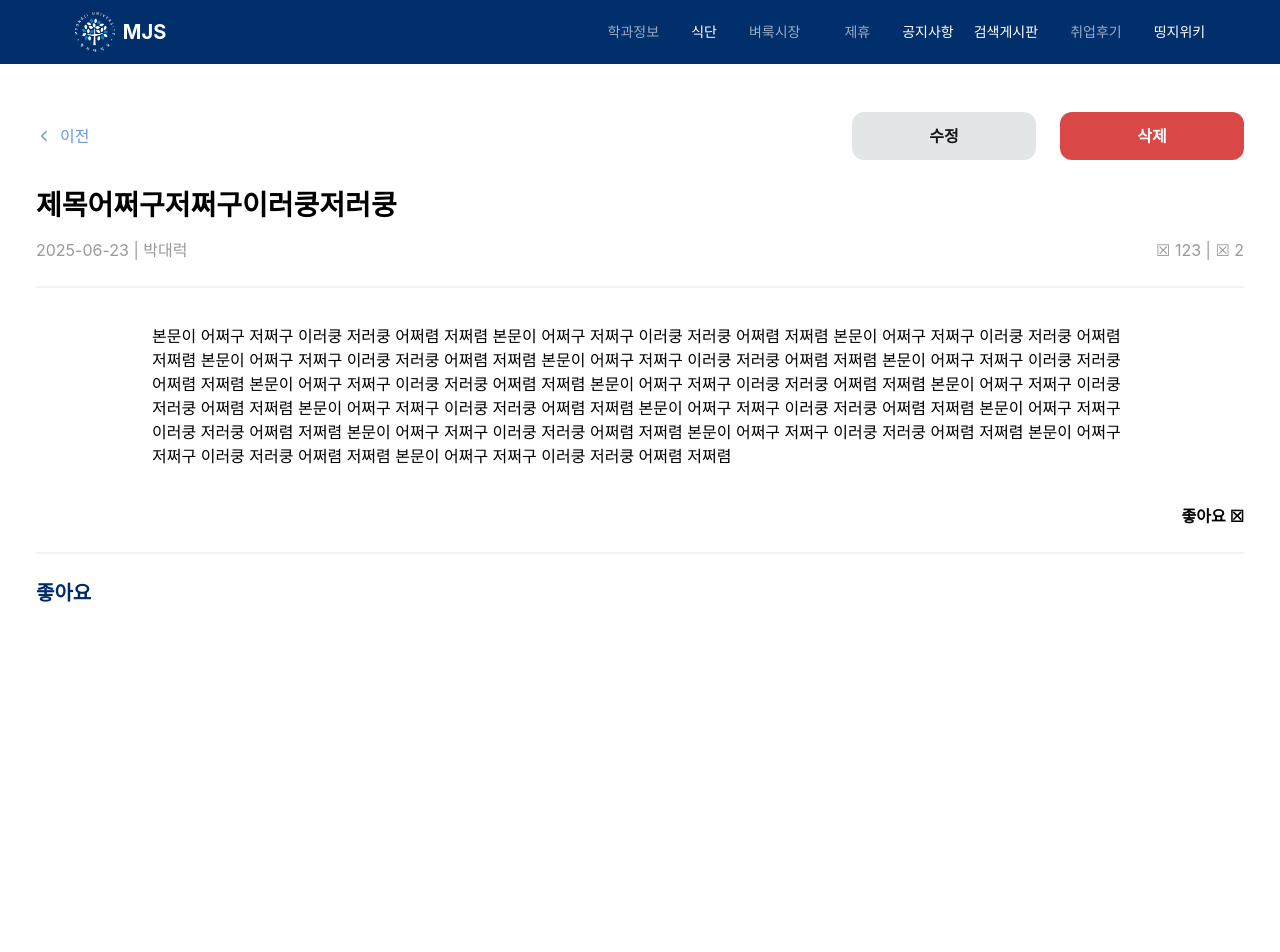
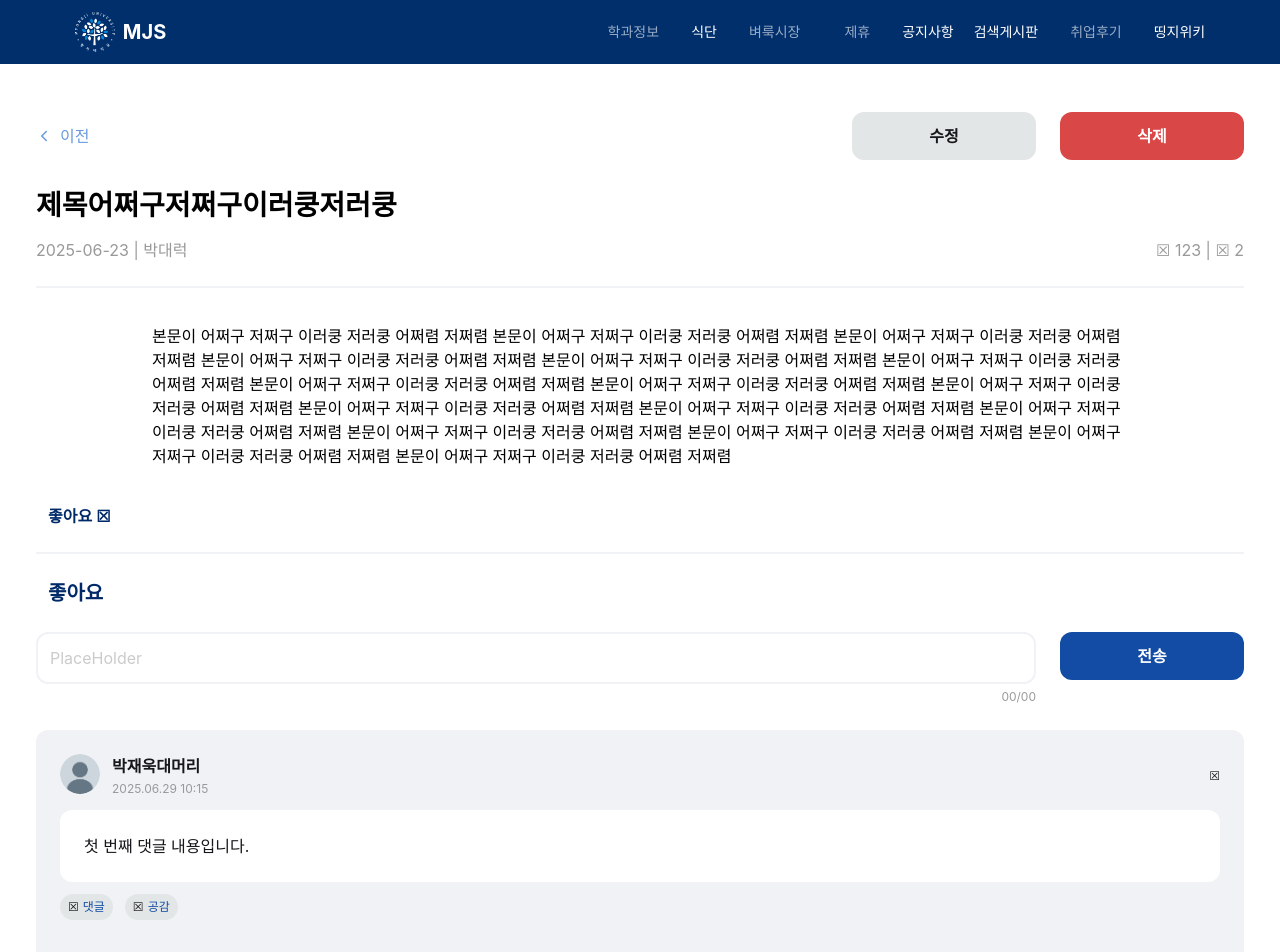
Before and after one commit to NOVA-MJU/MJS-FRONT, a React (Vite) app: page /board/1 in a window 1280 px wide. Shown: the top 952 px of the page. Before the commit the page ends 800 px from the top, so only its background shows below. Built offline with nearby package versions, Linux system fonts and the light colour scheme; no server answers; a web font is replaced by a local one.

Commit message:
<Feat> Comment 컴포넌트 추가

```diff
--- /dev/null
+++ b/src/components/organisms/Comment/index.tsx
@@ -0,0 +1,175 @@
+import { useEffect, useRef, useState } from 'react';
+import Avatar from '../../atoms/avatar/Avatar';
+import { Typography } from '../../atoms/Typography';
+
+interface CommentProps {
+  id: string;
+  authorName: string;
+  //   authorImage: string;
+  content: string;
+  //   likeCount: number;
+  createdAt: string;
+  //   liked: boolean;
+}
+
+export default function Comment({
+  id,
+  authorName,
+  //   authorImage,
+  content,
+  //   likeCount,
+  createdAt,
+  //   liked,
+}: CommentProps) {
+  const commentInputRef = useRef<HTMLInputElement>(null);
+  const commentInputCounterRef = useRef<HTMLParagraphElement>(null);
+  const [showReplyForm, setShowReplyForm] = useState(false);
+  const [menuOpen, setMenuOpen] = useState(false);
+
+  // 메뉴가 열린 상태에서 메뉴 영역 밖을 클릭 했을 때 메뉴가 close되도록
+  const containerRef = useRef<HTMLDivElement>(null);
+  useEffect(() => {
+    function onClickOutside(e: MouseEvent) {
+      if (containerRef.current && !containerRef.current.contains(e.target as Node)) {
+        setMenuOpen(false);
+      }
+    }
+    document.addEventListener('mousedown', onClickOutside);
+    return () => {
+      document.removeEventListener('mousedown', onClickOutside);
+    };
+  }, []);
+
+  return (
+    <div key={id} className='gap-3 flex flex-col' ref={containerRef}>
+      <div className='relative flex'>
+        <div className='flex-1 gap-3 flex'>
+          <Avatar size={40} />
+          <div className='flex flex-col gap-[2px]'>
+            <Typography variant='body02' className='text-black'>
+              {authorName}
+            </Typography>
+            <Typography variant='caption02' className='text-grey-40'>
+              {formatDate(createdAt)}
+            </Typography>
+          </div>
+        </div>
+        <button
+          className='flex items-center justify-center cursor-pointer'
+          onClick={() => setMenuOpen((prev) => !prev)}
+        >
+          <Typography variant='caption02' className='text-black'>
+            ☒
+          </Typography>
+        </button>
+        {menuOpen && (
+          <div className='absolute top-8 right-4 w-46 h-24 bg-white flex flex-col p-3 gap-3 border-2 border-grey-10 rounded-xl'>
+            <button className='cursor-pointer'>
+              <Typography variant='body03' className='text-black'>
+                수정
+              </Typography>
+            </button>
+            <hr className='border-1 border-grey-05' />
+            <button className='cursor-pointer'>
+              <Typography variant='body03' className='text-black'>
+                신고
+              </Typography>
+            </button>
+          </div>
+        )}
+      </div>
+      <div className='p-6 gap-3 bg-white rounded-xl'>
+        <Typography variant='body03' className='text-black'>
+          {content}
+        </Typography>
+      </div>
+      <div className='gap-3 flex'>
+        <button
+          className='rounded-[14px] gap-1 px-2 py-1 flex bg-grey-10 cursor-pointer'
+          onClick={() => setShowReplyForm((prev) => !prev)}
+        >
+          <Typography variant='caption02' className='text-black'>
+            ☒
+          </Typography>
+          <Typography variant='caption02' className='text-blue-35'>
+            댓글
+          </Typography>
+        </button>
+        <button className='rounded-[14px] gap-1 px-2 py-1 flex bg-grey-10 cursor-pointer'>
+          <Typography variant='caption02' className='text-black'>
+            ☒
+          </Typography>
+          <Typography variant='caption02' className='text-blue-35'>
+            공감
+          </Typography>
+        </button>
+      </div>
+
+      <div className='mt-3'></div>
+
+      {showReplyForm && (
+        <div className='mt-3 gap-6 flex'>
+          {/* height가 하드코딩 되어있음 */}
+          <hr className='w-0.5 h-18 bg-blue-10 rounded-[1px] border-0' />
+          <div className='flex-1 flex flex-col items-end gap-1'>
+            <input
+              className='w-full p-3 border-2 border-grey-05 rounded-xl bg-white placeholder-grey-20'
+              placeholder='PlaceHolder'
+              type='text'
+              ref={commentInputRef}
+            />
+            <Typography variant='caption02' className='text-grey-40'>
+              <p ref={commentInputCounterRef}>00/00</p>
+            </Typography>
+          </div>
+          <button className='w-46 h-12 bg-blue-35 cursor-pointer p-3 rounded-xl'>
+            <Typography variant='body02' className='text-white'>
+              입력
+            </Typography>
+          </button>
+        </div>
+      )}
+    </div>
+  );
+}
+
+// function timeAgo(isoDate: string): string {
+//   const now = Date.now();
+//   const then = new Date(isoDate).getTime();
+//   const diffSec = Math.floor((now - then) / 1000);
+
+//   const MIN = 60;
+//   const HOUR = 60 * MIN;
+//   const DAY = 24 * HOUR;
+//   const MONTH = 30 * DAY;
+//   const YEAR = 365 * DAY;
+
+//   if (diffSec < MIN) {
+//     return '방금 전';
+//   } else if (diffSec < HOUR) {
+//     const m = Math.floor(diffSec / MIN);
+//     return `${m}분 전`;
+//   } else if (diffSec < DAY) {
+//     const h = Math.floor(diffSec / HOUR);
+//     return `${h}시간 전`;
+//   } else if (diffSec < MONTH) {
+//     const d = Math.floor(diffSec / DAY);
+//     return `${d}일 전`;
+//   } else if (diffSec < YEAR) {
+//     const mo = Math.floor(diffSec / MONTH);
+//     return `${mo}개월 전`;
+//   } else {
+//     const y = Math.floor(diffSec / YEAR);
+//     return `${y}년 전`;
+//   }
+// }
+
+function formatDate(input: string): string {
+  const d = new Date(input);
+  const Y = d.getFullYear();
+  const M = String(d.getMonth() + 1).padStart(2, '0');
+  const D = String(d.getDate()).padStart(2, '0');
+  const h = String(d.getHours()).padStart(2, '0');
+  const m = String(d.getMinutes()).padStart(2, '0');
+  return `${Y}.${M}.${D} ${h}:${m}`;
+}
--- a/src/pages/board/detail/index.tsx
+++ b/src/pages/board/detail/index.tsx
@@ -1,11 +1,15 @@
 import { IoIosArrowBack } from 'react-icons/io';
 import { Typography } from '../../../components/atoms/Typography';
-import { useState } from 'react';
+import { useRef, useState } from 'react';
 import { useNavigate } from 'react-router-dom';
+import Comment from '../../../components/organisms/Comment';
 
 export default function BoardDetail() {
   const navigate = useNavigate();
   const [post] = useState(dummyPost);
+  const [comments] = useState(dummyComments);
+  const commentInputRef = useRef<HTMLInputElement>(null);
+  const commentInputCounterRef = useRef<HTMLParagraphElement>(null);
 
   return (
     <div className='w-full h-full flex flex-col px-9 py-12 gap-6'>
@@ -44,16 +48,45 @@ export default function BoardDetail() {
       <div className='w-full px-29 py-3'>
         <Typography variant='body03'>{post.content}</Typography>
       </div>
-      <div className='flex justify-end'>
-        <Typography variant='body02'>좋아요 ☒</Typography>
+      <div className='flex px-3'>
+        <Typography variant='body02' className='text-mju-primary'>
+          좋아요 ☒
+        </Typography>
       </div>
-      <hr className='w-full h-[2px] bg-grey-05 rounded-full border-0' />
-      <div className='flex justify-start'>
+      <hr className='h-[2px] bg-grey-05 rounded-full border-0' />
+      <div className='flex justify-start px-3'>
         <Typography variant='title02' className='text-mju-primary'>
           좋아요
         </Typography>
       </div>
-      <div className='w-full'></div>
+      <div className='flex gap-6'>
+        <div className='flex-1 flex flex-col items-end gap-1'>
+          <input
+            className='w-full p-3 border-2 border-grey-05 rounded-xl placeholder-grey-20'
+            placeholder='PlaceHolder'
+            type='text'
+            ref={commentInputRef}
+          />
+          <Typography variant='caption02' className='text-grey-40'>
+            <p ref={commentInputCounterRef}>00/00</p>
+          </Typography>
+        </div>
+        <button className='w-46 h-12 bg-blue-35 cursor-pointer p-3 rounded-xl'>
+          <Typography variant='body02' className='text-white'>
+            전송
+          </Typography>
+        </button>
+      </div>
+      <div className='bg-grey-05 p-6 gap-6 rounded-xl flex flex-col'>
+        {comments.map((comment) => (
+          <Comment
+            id={comment.commentUUID}
+            authorName={comment.nickname}
+            content={comment.content}
+            createdAt={comment.createdAt}
+          />
+        ))}
+      </div>
     </div>
   );
 }
@@ -68,18 +101,35 @@ const dummyPost = {
   likeCount: 45,
   content:
     '본문이 어쩌구 저쩌구 이러쿵 저러쿵 어쩌렴 저쩌렴 본문이 어쩌구 저쩌구 이러쿵 저러쿵 어쩌렴 저쩌렴 본문이 어쩌구 저쩌구 이러쿵 저러쿵 어쩌렴 저쩌렴 본문이 어쩌구 저쩌구 이러쿵 저러쿵 어쩌렴 저쩌렴 본문이 어쩌구 저쩌구 이러쿵 저러쿵 어쩌렴 저쩌렴 본문이 어쩌구 저쩌구 이러쿵 저러쿵 어쩌렴 저쩌렴 본문이 어쩌구 저쩌구 이러쿵 저러쿵 어쩌렴 저쩌렴 본문이 어쩌구 저쩌구 이러쿵 저러쿵 어쩌렴 저쩌렴 본문이 어쩌구 저쩌구 이러쿵 저러쿵 어쩌렴 저쩌렴 본문이 어쩌구 저쩌구 이러쿵 저러쿵 어쩌렴 저쩌렴 본문이 어쩌구 저쩌구 이러쿵 저러쿵 어쩌렴 저쩌렴 본문이 어쩌구 저쩌구 이러쿵 저러쿵 어쩌렴 저쩌렴 본문이 어쩌구 저쩌구 이러쿵 저러쿵 어쩌렴 저쩌렴 본문이 어쩌구 저쩌구 이러쿵 저러쿵 어쩌렴 저쩌렴 본문이 어쩌구 저쩌구 이러쿵 저러쿵 어쩌렴 저쩌렴 본문이 어쩌구 저쩌구 이러쿵 저러쿵 어쩌렴 저쩌렴 ',
-  comments: [
-    {
-      id: 1,
-      author: '댓글러',
-      date: '2025-06-23',
-      content: '첫 번째 댓글입니다.',
-    },
-    {
-      id: 2,
-      author: '익명유저',
-      date: '2025-06-23',
-      content: '두 번째 댓글입니다.',
-    },
-  ],
 };
+
+// 더미 댓글 데이터 예시
+const dummyComments = [
+  {
+    commentUUID: 'a1b2c3d4-e5f6-7g8h-9i0j-k1l2m3n4o5p6',
+    content: '첫 번째 댓글 내용입니다.',
+    nickname: '박재욱대머리',
+    likeCount: 2,
+    createdAt: '2025-06-29T10:15:30.000Z',
+    liked: false,
+    replies: [],
+  },
+  {
+    commentUUID: '0p9o8n7m-6l5k-4j3i-2h1g-f6e5d4c3b2a1',
+    content: '두 번째 댓글이에요!',
+    nickname: '김동삼',
+    likeCount: 5,
+    createdAt: '2025-06-29T11:20:45.000Z',
+    liked: false,
+    replies: [],
+  },
+  {
+    commentUUID: '123e4567-e89b-12d3-a456-426614174000',
+    content: '세 번째 댓글 테스트.',
+    nickname: '남보라 자다가걸림',
+    likeCount: 0,
+    createdAt: '2025-06-29T12:30:00.000Z',
+    liked: false,
+    replies: [],
+  },
+];
--- a/src/pages/board/index.tsx
+++ b/src/pages/board/index.tsx
@@ -2,13 +2,15 @@ import { useEffect, useState } from 'react';
 import SearchBar from '../../components/atoms/SearchBar';
 import { Typography } from '../../components/atoms/Typography';
 import { useNavigate } from 'react-router-dom';
+import Pagination from '../../components/molecules/common/Pagination';
 
 export default function Board() {
   const navigate = useNavigate();
   const [contents] = useState(dummyPost);
   const [, setIsLoading] = useState(false);
-  const [page] = useState(0);
+  const [page, setPage] = useState(1);
   const [size] = useState(10);
+  const [totalPages] = useState(10);
 
   useEffect(() => {
     const getData = async () => {
@@ -66,6 +68,7 @@ export default function Board() {
           </div>
         ))}
       </div>
+      <Pagination page={page} totalPages={totalPages} onChange={(next) => setPage(next)} />
     </div>
   );
 }
```
